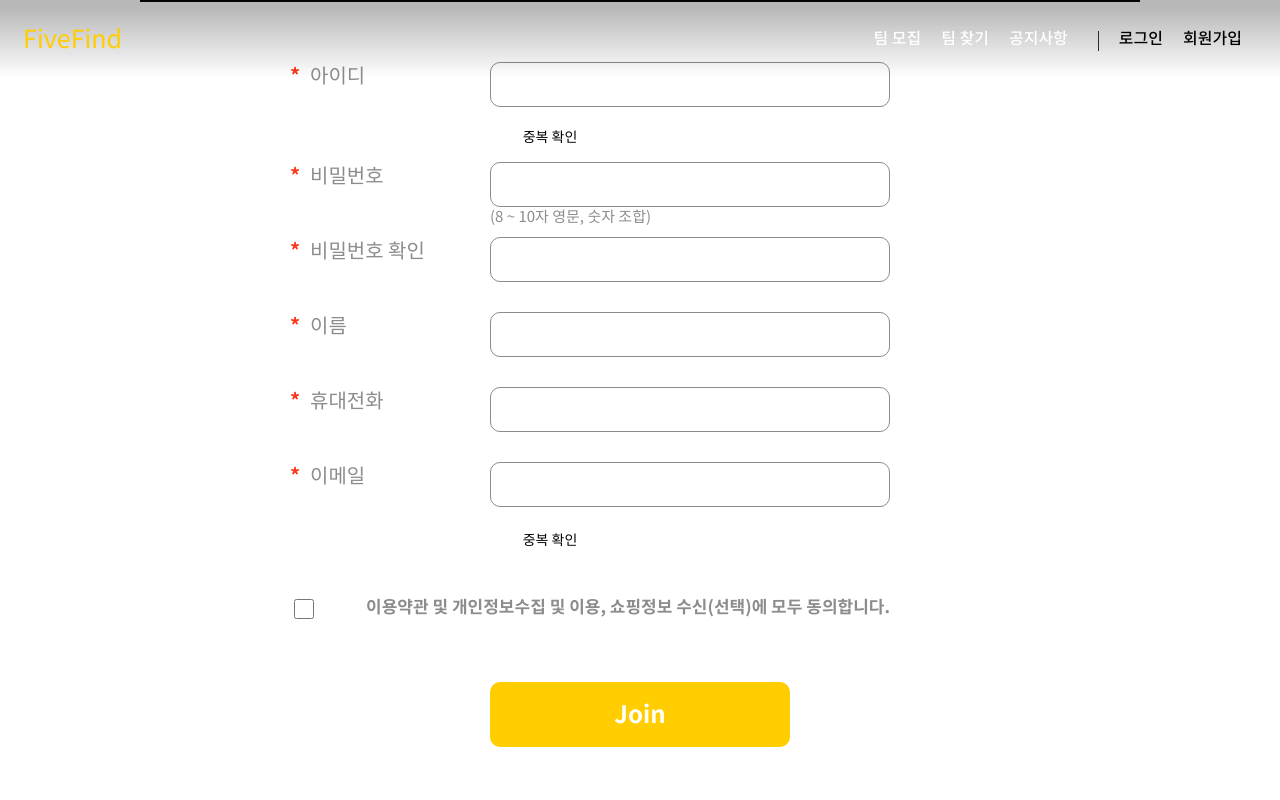
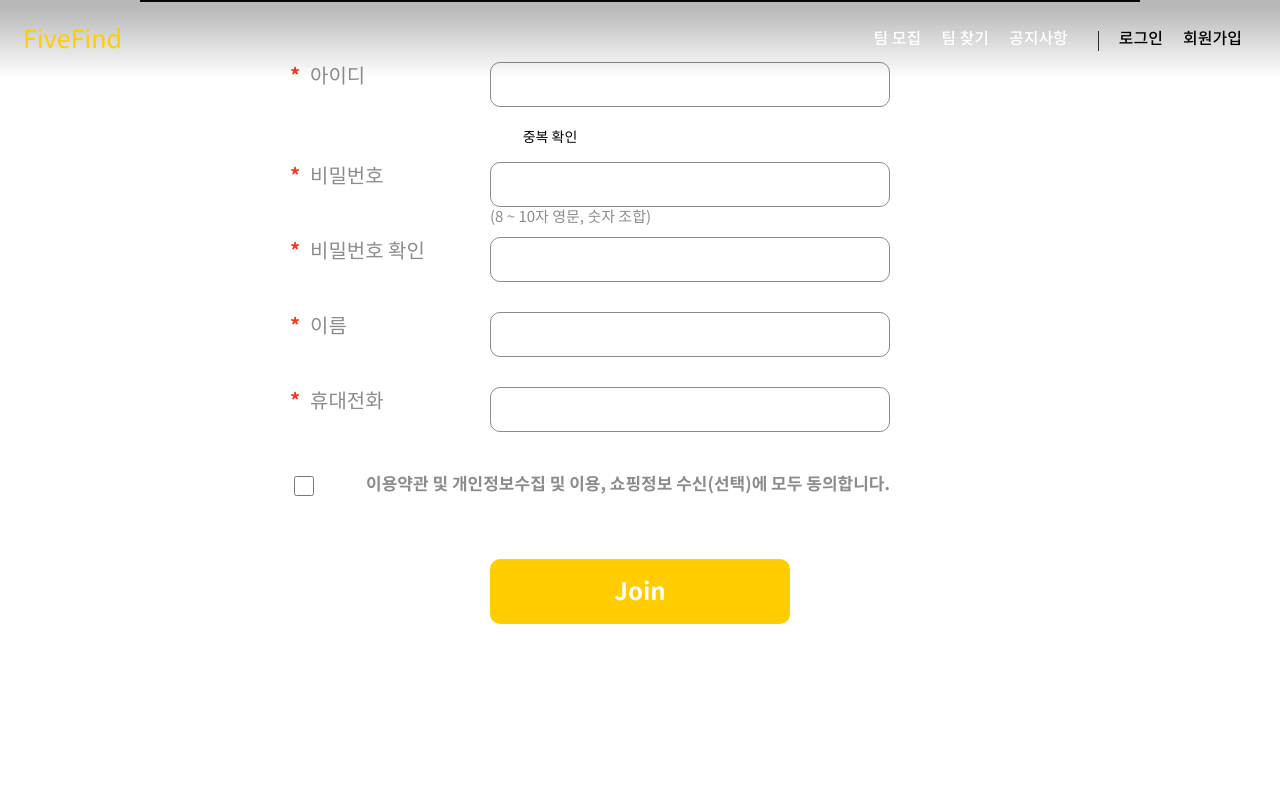
Before and after one commit to kye8524/FiveFind, a React (Create React App) app in the folder FiveFind_front/fivefind/: page /join in a window 1280 px wide. Shown: the top 800 px of the page. Built offline with nearby package versions, Linux system fonts and the light colour scheme.

Commit message:
[feat] join 페이지 수정

```diff
--- a/FiveFind_front/fivefind/src/pages/join/JoinPage.jsx
+++ b/FiveFind_front/fivefind/src/pages/join/JoinPage.jsx
@@ -15,9 +15,7 @@ class JoinPage extends Component {
             pwdRe: '',
             name: '',
             phoneNumber: '',
-            email: '',
             isValidID: undefined,
-            isValidEmail: undefined,
             isValidPwd : undefined,
             passwordCheck: undefined,
             isMatchPassword:undefined,
@@ -31,16 +29,14 @@ class JoinPage extends Component {
     }
 
     join = () => {
-        let {id, pwd, name, phoneNumber, email,isValidID,isValidEmail,isValidPwd,isMatchPassword,checked} = this.state;
+        let {id, pwd, name, phoneNumber,isValidID,isValidPwd,isMatchPassword,checked} = this.state;
         if(isValidID===false){
             alert("아이디 중복확인을 해주세요")
         }else if(isValidPwd===false){
             alert("올바르지 않은 비밀번호입니다")
         }else if(isMatchPassword===false){
             alert("비밀번호가 일치하지 않습니다")
-        }else if(isValidEmail===false){
-            alert("이메일 중복확인을 해주세요")
-        }else if(!id || !pwd || !name || !phoneNumber || !email){
+        }else if(!id || !pwd || !name || !phoneNumber){
             alert("필수 항목을 작성해주세요")
         }else if(checked===false) {
             alert("이용약관에 동의해주세요")
@@ -56,7 +52,6 @@ class JoinPage extends Component {
                     passwd: pwd,
                     name: name,
                     phoneNum: phoneNumber,
-                    email: email,
                 }
             }).then((result) => {
                 if (result.status < 400) {
@@ -117,29 +112,6 @@ class JoinPage extends Component {
         })
 
     }
-    checkOverlapEmail = () => {
-        let {email} = this.state;
-        let result = axios({
-            method: 'POST',
-            url: "http://52.79.196.94:3001/auth/overlap_email",
-            headers: {
-                "Content-Type": `application/json`,
-            },
-            data: {
-                email: email
-            }
-        }).then((response) => {
-            if(response.data.tf ===true){
-                this.setState({isValidEmail: true})
-                this.setState({onClick2: true})
-            }else{
-                this.setState({isValidEmail: false})
-                this.setState({onClick2: true})
-
-            }
-        })
-
-    }
 
     isPassword(asValue) {
         let regExp = /^(?=.*\d)(?=.*[a-zA-Z])[0-9a-zA-Z]{8,10}$/; //  8 ~ 10자 영문, 숫자 조합
@@ -186,11 +158,6 @@ class JoinPage extends Component {
         this.checkMatchPassword();    //함수 실행
     };
 
-    isEmail(asValue) {
-        let regExp = /^[0-9a-zA-Z]([-_\.]?[0-9a-zA-Z])*@[0-9a-zA-Z]([-_\.]?[0-9a-zA-Z])*\.[a-zA-Z]{2,3}$/i;
-        return regExp.test(asValue); // 형식에 맞는 경우 true 리턴
-    }
-
     handleChangeId = (e) => {
         this.setState({id: e.target.value})
     }
@@ -206,14 +173,11 @@ class JoinPage extends Component {
     handleChangePhoneNum = (e) => {
         this.setState({phoneNumber: e.target.value})
     }
-    handleChangeEmail = (e) => {
-        this.setState({email: e.target.value})
-    }
     handleChecked = (e) => {
         this.setState({checked : e.target.checked})
     }
     render() {
-        const {id, pwd, pwdRe, name, phoneNumber, email} = this.state;
+        const {id, pwd, pwdRe, name, phoneNumber} = this.state;
         return (
             <div>
                 <div className="join_page">
@@ -283,15 +247,6 @@ class JoinPage extends Component {
                                                                                      onChange={this.handleChangePhoneNum} required/>
                                         </div>
                                     </div>
-                                    <div className="input__box">
-                                        <span>*</span>
-                                        <div className="input__box__just">이메일<input type="text" className="input" value={email}
-                                                                                    onChange={this.handleChangeEmail} required/></div>
-                                    </div>
-                                    <div className='input__check2'>
-                                        <button className="overlap__btn" onClick={this.checkOverlapEmail}>중복 확인</button>
-                                        {(this.state.onClick2) ? ((this.state.isValidEmail) ? <div style={{ color: "blue" }}>사용가능한 Email입니다.</div> : <div style={{ color: "red" }}>이미 존재하는 Email입니다.</div>) : null}
-                                    </div>
                                 </div>
                                 <div className="agree__box">
                                     <input type="checkbox" className="agree__btn" checked={this.state.checked} onChange={this.handleChecked} required/>
```
